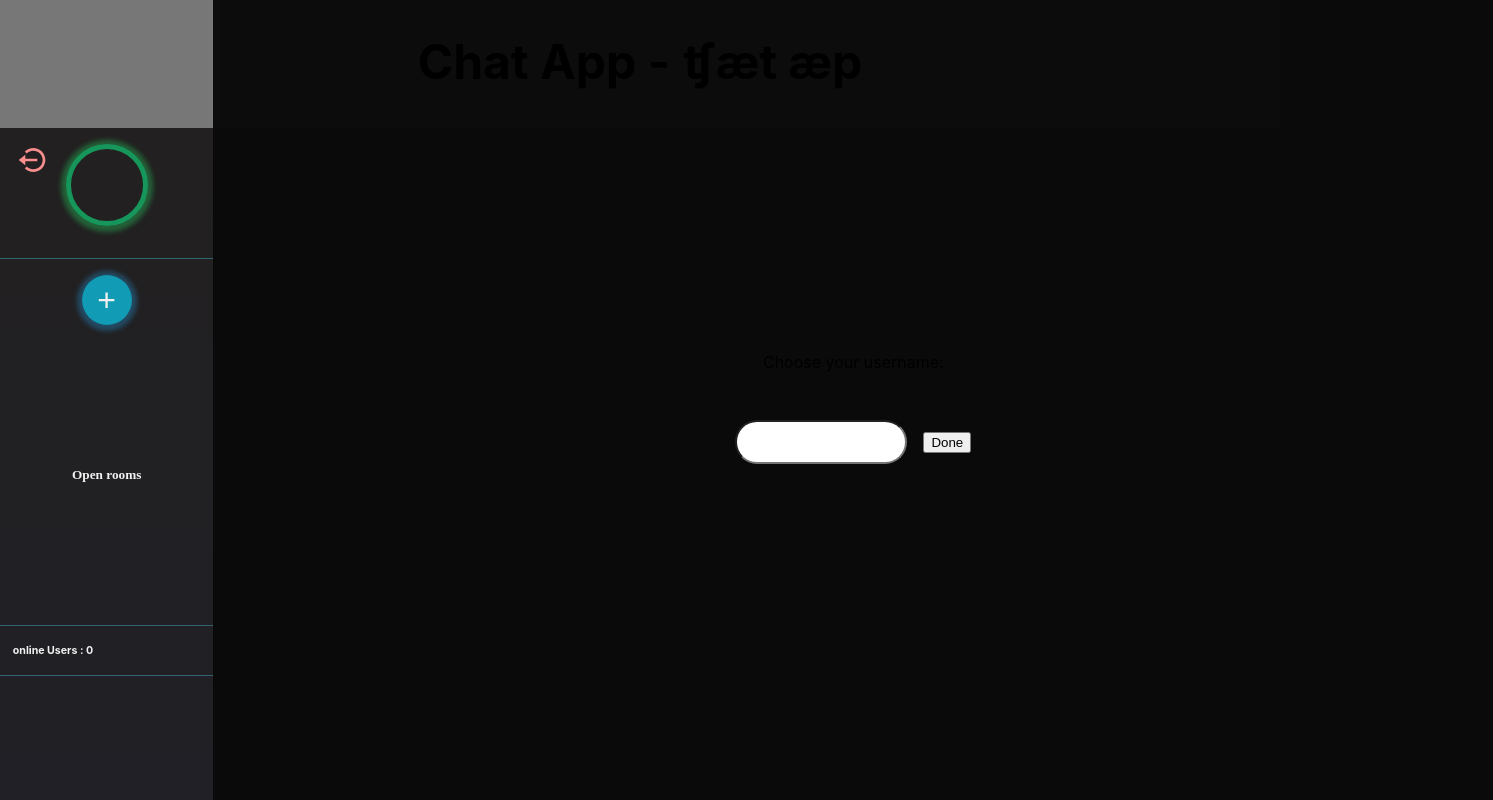
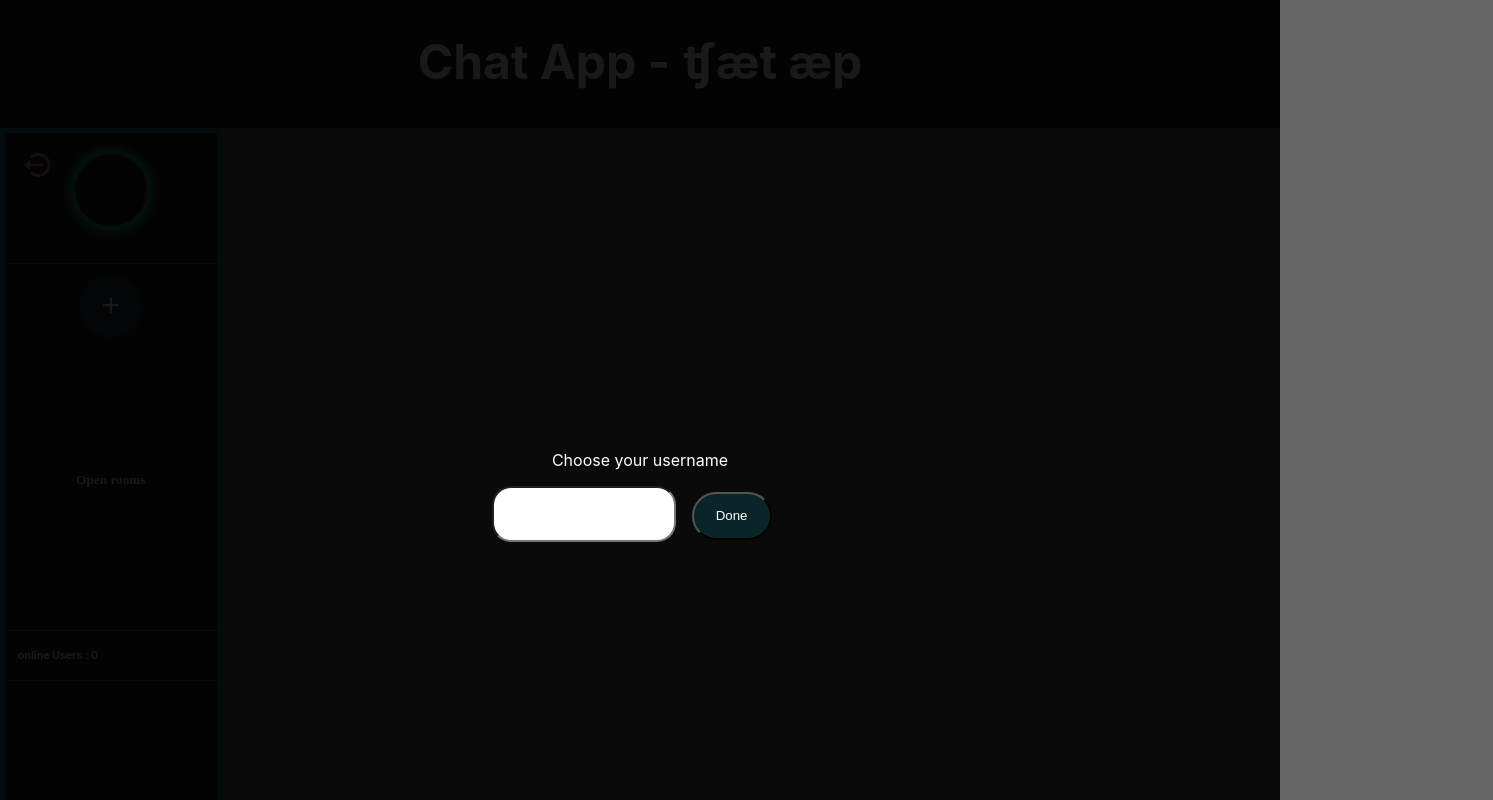
Before and after one commit to mirrenil/lab-3, a React (Create React App) app in the folder client/: page / in a window 1280 px wide. Shown: the top 800 px of the page, 1493 px wide, since content can reach past the window. Built offline with nearby package versions, Linux system fonts and the light colour scheme.

Commit message:
fix creat room container styling and general style fixes

```diff
--- a/client/src/Components/Header.tsx
+++ b/client/src/Components/Header.tsx
@@ -22,11 +22,12 @@ const Header = () => {
 // };
 
 const headerStyle: CSSProperties = {
-backgroundColor: "#777",
+backgroundColor: "#202027",
 display: "flex",
 justifyContent: "center",
 height: "8rem",
 margin: "0",
+color: "white",
 }
 
 export default Header;
--- a/client/src/Components/IsTyping.tsx
+++ b/client/src/Components/IsTyping.tsx
@@ -10,7 +10,7 @@ import { useSockets } from "../Context/Socket.context";
 };
 
 const rootStyle: CSSProperties = {
-    color: '#444',
+    color: '#f1f1f16c',
     marginLeft: '1.3rem',
     fontSize: '.8rem',
     fontWeight: 'thin',
--- a/client/src/Components/StartPage.tsx
+++ b/client/src/Components/StartPage.tsx
@@ -26,7 +26,8 @@ const rootstyle: CSSProperties = {
 const usernameInputDivStyle: CSSProperties = {
   position: "absolute",
   top: 0,
-  height: "100vh",
+  left: "0",
+  height: "122vh",
   width: "100%",
   background: "rgba(0, 0, 0, 0.9)",
   display: "flex",
--- a/client/src/Components/Style/ChatRoom.css
+++ b/client/src/Components/Style/ChatRoom.css
@@ -32,6 +32,7 @@
 .message-container{
   max-height: 70vh;
   width: 100%;
+  margin-top: 3em;
 }
 .send-message-form{
   position: absolute;
@@ -53,7 +54,7 @@
   font-size: 1em;
   width: 8%;
   background-color: #0acef123;
-  margin-left: .1em;
+  margin-left: .8em;
   color: #fff;
   padding: .1em;
   border-radius: .5em;
--- a/client/src/Components/Style/SideBar.css
+++ b/client/src/Components/Style/SideBar.css
@@ -1,16 +1,19 @@
 .sideBar-container {
-  padding: 0;
+  padding-top: 1em;
   display: flex;
   flex-direction: column;
   width: 20%;
-  padding-top:  1em;
   background: linear-gradient(#222020, #202027);
   position: relative;
+  height: 100vh;
+  border: solid 5px rgba(31, 209, 241, 0.452);
+
 }
 .logout-icon {
   color: #f78d8d;
   position: absolute;
   left: .5em;
+  top: .5em;
   font-size: 2em;
   cursor: pointer;
 }
@@ -55,7 +58,7 @@
   border-radius: 5em;
   font-size: 2em;
   color: #f1f1f1;
-  background-color: #0acff1b4;
+  background-color: #0acef123;
   box-shadow: 0px 1px 5px 5px rgba(38, 165, 238, 0.329);
   cursor: pointer;
 }
@@ -158,3 +161,7 @@
 .room-users-container.active{
   display: block;
 }
+
+.none {
+  background-color: rgba(236, 22, 22, 0.329);
+}
--- a/client/src/Components/UserInputComponent.tsx
+++ b/client/src/Components/UserInputComponent.tsx
@@ -29,7 +29,7 @@ const UserInputComponent = () => {
 
   return (
       <div style={rootstyle}>
-        <p>Choose your username:</p>
+        <p>Choose your username</p>
         <form onSubmit={handleOnSubmit}>
           <input
             style={inputStyle}
@@ -38,7 +38,7 @@ const UserInputComponent = () => {
             onChange={handleOnChange}
             minLength={3}
           ></input>
-          <button className="button" type="submit">
+          <button style={btnStyle} type="submit">
             Done
           </button>
         </form>
@@ -47,20 +47,32 @@ const UserInputComponent = () => {
 };
 
 const rootstyle: CSSProperties = {
-  width: '30rem',
-  height: '10rem',
+  width: '100%',
   display: 'flex',
   alignItems: 'center',
   justifyContent: 'space-around',
   flexDirection: 'column',
+  color: 'white',
+  position: 'absolute',
 };
 
 const inputStyle: CSSProperties = {
-  borderRadius: '100px',
+  borderRadius: '1em',
   height: '2rem',
   width: '10rem',
   marginRight: '1rem',
-  padding: '.3em'
+  padding: '.5em',
+  fontSize: '1.2em'
+};
+const btnStyle: CSSProperties = {
+  borderRadius: '100px',
+  height: '3rem',
+  width: '5rem',
+  marginRight: '1rem',
+  padding: '.3em',
+  cursor: 'pointer',
+  backgroundColor: '#0acef123',
+  color: '#FFFFFF'
 };
 
 export default UserInputComponent;
--- a/client/src/components/ChatRoom.tsx
+++ b/client/src/components/ChatRoom.tsx
@@ -81,7 +81,7 @@ const ChatRoom = () => {
            <Icon icon="bx:log-out" />
           </button>
       <div className="chat-container-header">
-      <p className="room-name">{currentRoom} Room Name</p>
+      {/* <p className="room-name">{currentRoom} Room Name</p> */}
       </div>
       <ScrollToBottom  className="message-container">
        {messages.map((message, index) => {
--- a/client/src/components/NewRoom.tsx
+++ b/client/src/components/NewRoom.tsx
@@ -55,7 +55,7 @@ return ReactDOM.createPortal(
           </h2>
           <form onSubmit={handleOnSubmit}>
             <input
-              style={{ width: '100%', height: '3rem', marginBottom: '1rem', fontSize: '1.5rem' }}
+              style={{ width: '100%', height: '3rem', marginBottom: '1rem', fontSize: '1.5rem',  borderRadius: '22px', padding: '0.5rem' }}
               type="text"
               value={roomName}
               onChange={handleOnChange}
@@ -68,7 +68,10 @@ return ReactDOM.createPortal(
             </button>
           </form>
         </div>
-        <button style={closeButtonStyle}>
+        <button
+        style={closeButtonStyle}
+        onClick={ () => onClose()}
+        >
           X
         </button>
       </div>
@@ -82,7 +85,7 @@ const modalStyles: CSSProperties = {
   top: '56%',
   left: '50%',
   transform: 'translate(-50%, -50%)',
-  backgroundColor: '#999',
+  backgroundColor: '#202027',
   padding: '50px',
   zIndex: 1000,
   width: '30rem',
@@ -91,6 +94,7 @@ const modalStyles: CSSProperties = {
   display: 'flex',
   flexDirection: 'column',
   justifyContent: 'center',
+  color: '#f1f1f1'
 };
 
 const overlayStyles: CSSProperties = {
@@ -111,17 +115,23 @@ const closeButtonStyle: CSSProperties = {
   height: '2.5rem',
   width: '2.5rem',
   background: 'transparent',
-  border: 'none',
+  border: '.5px solid #f78d8d',
+  borderRadius: '5em',
+  cursor: 'pointer',
+  color: '#f78d8d'
 };
 
 const submitButtonStyle: CSSProperties = {
-  height: '2.5rem',
-  width: '5rem',
-  color: 'white',
-  backgroundColor: '#777',
+  borderRadius: '100px',
+  height: '3rem',
+  width: '8rem',
+  marginRight: '1rem',
+  padding: '.3em',
+  cursor: 'pointer',
+  backgroundColor: '#0acef123',
+  color: '#FFFFFF',
   border: 'none',
-  borderRadius: '10px',
-  fontSize: '1.3rem',
+  marginLeft: '40%'
 };
 
 export default NewRoom;
--- a/client/src/layout/Layout.tsx
+++ b/client/src/layout/Layout.tsx
@@ -2,7 +2,6 @@ import React from 'react'
 import { Outlet } from 'react-router'
 import SideBar from '../components/SideBar'
 import Header from '../components/Header'
-
 
 function Layout() {
   return (
```
